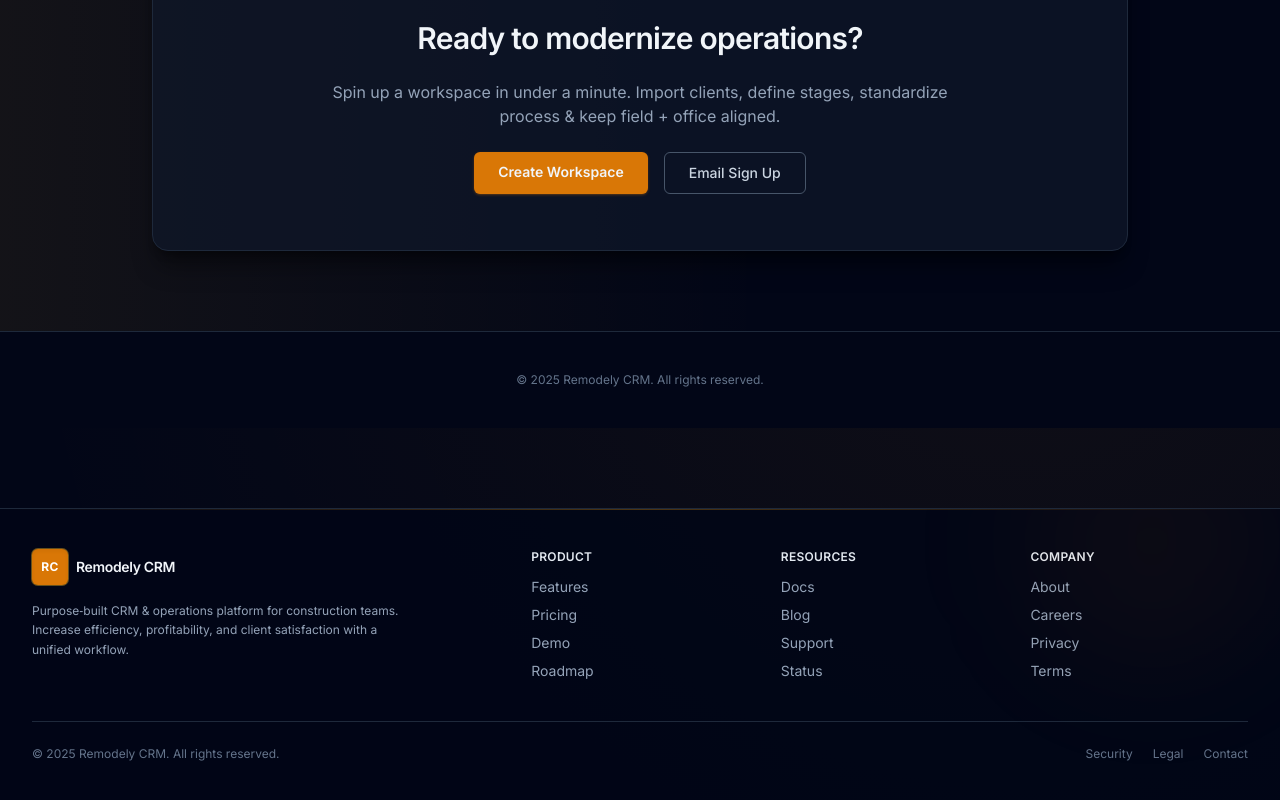
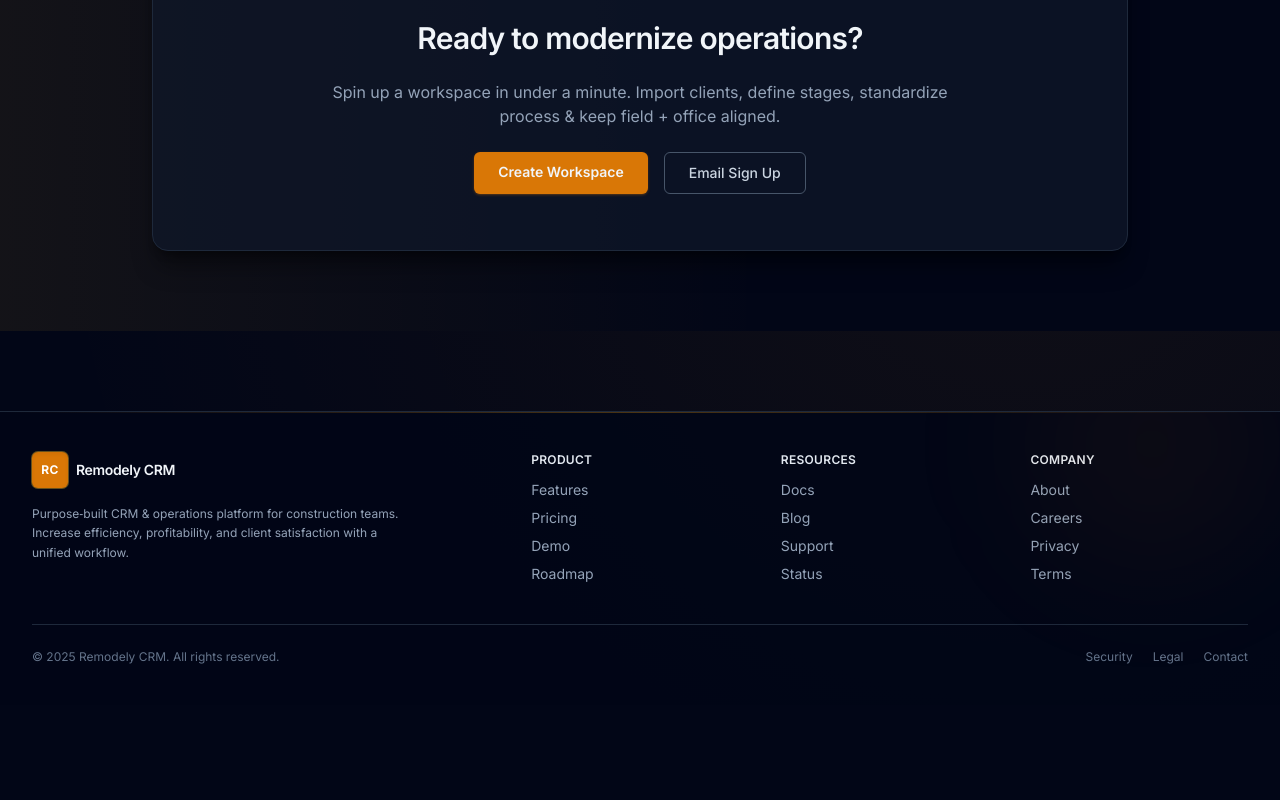
Before and after one commit to SGK112/CRM, a Next.js app in the folder apps/frontend/: page / in a window 1280 px wide. Shown: the part 1132-1932 px from the top of the page. After the commit the page ends 1837 px from the top, so only its background shows below. Built offline with nearby package versions, Linux system fonts and the light colour scheme.

Commit message:
chore(landing): remove duplicate footer (global footer handles copyright)

```diff
--- a/apps/frontend/src/app/page.tsx
+++ b/apps/frontend/src/app/page.tsx
@@ -94,7 +94,6 @@
           </div>
         </div>
       </section>
-      <footer className="py-10 border-t border-slate-800 text-center text-xs text-slate-500">© {new Date().getFullYear()} Remodely CRM. All rights reserved.</footer>
     </div>
   )
 }
```
